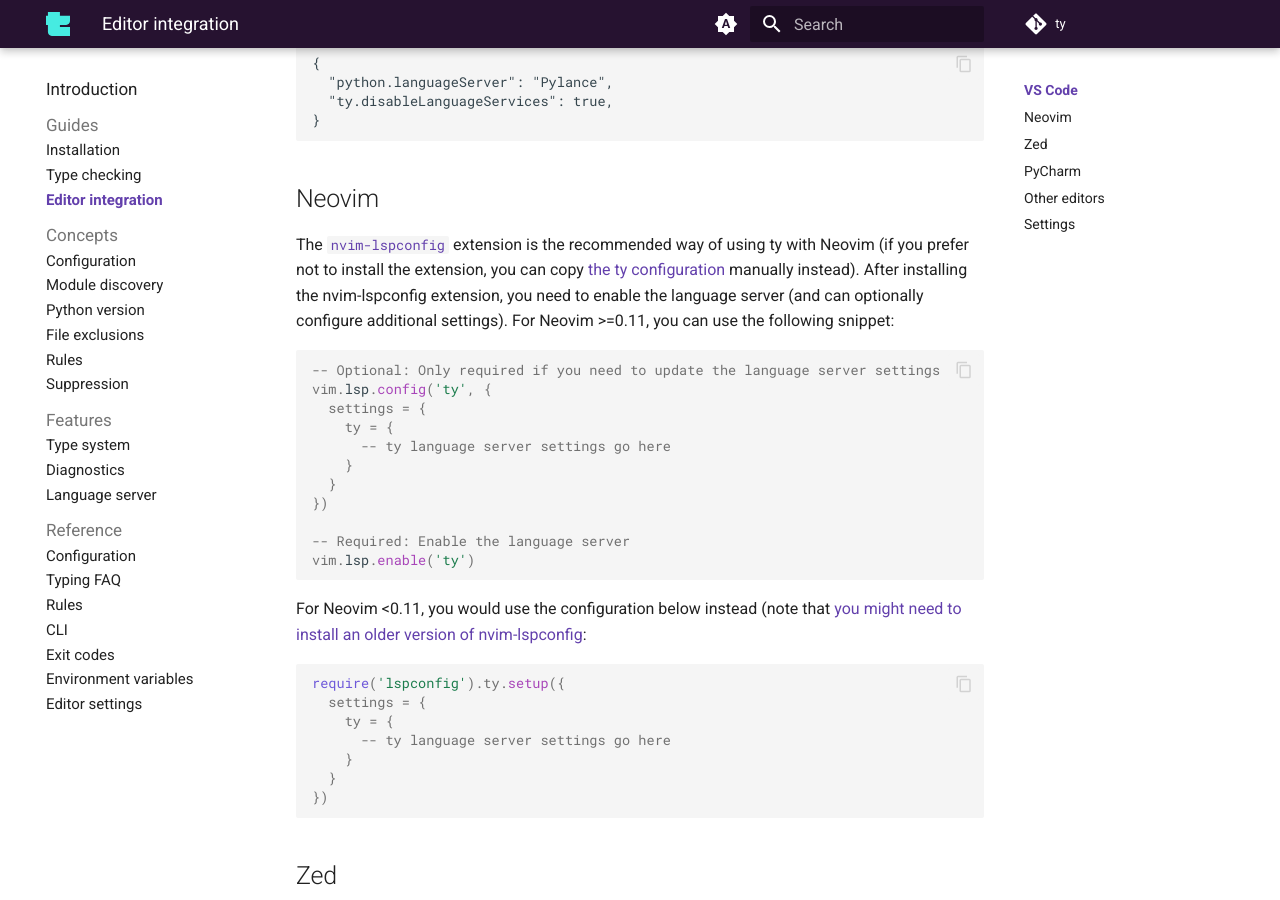
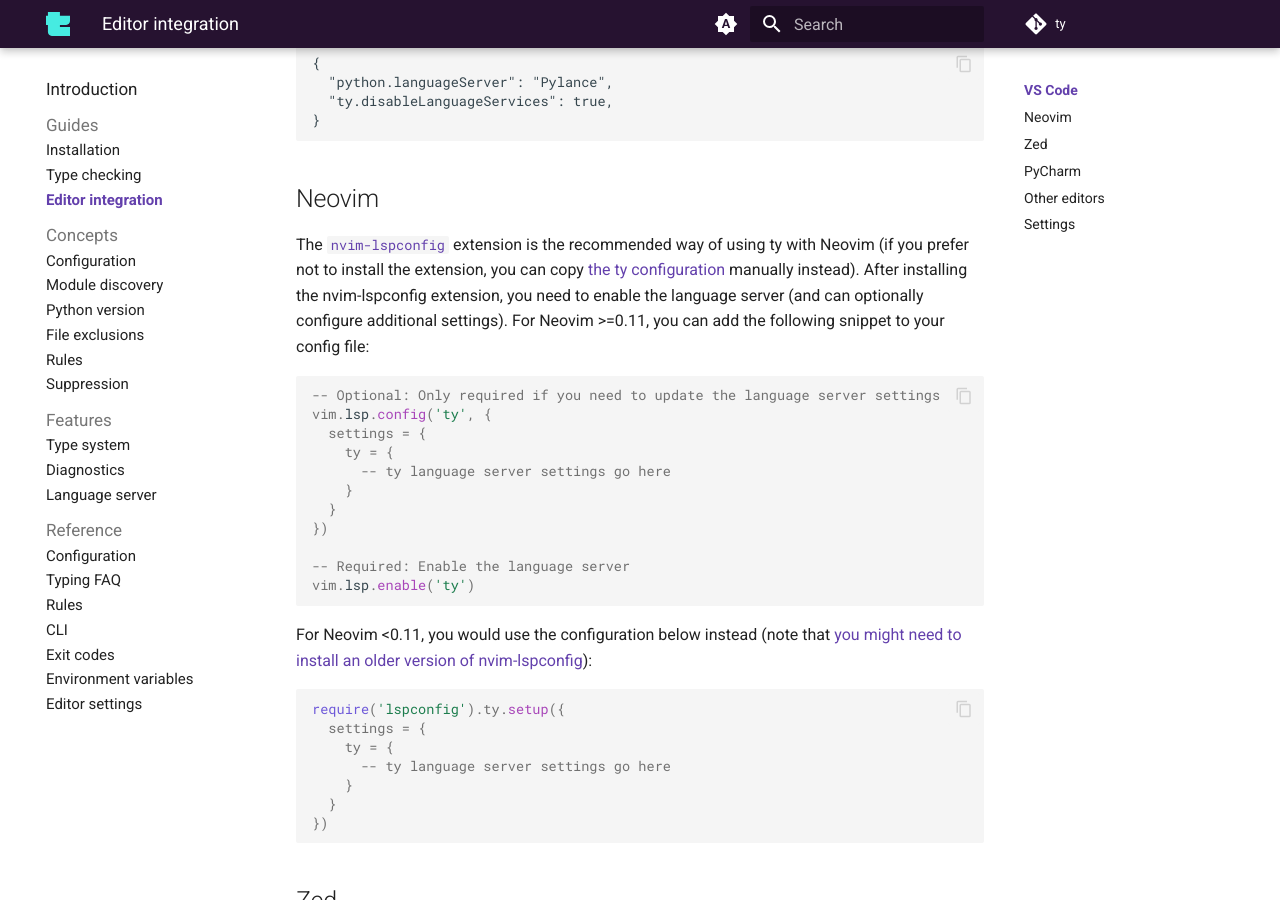
Before and after one commit to astral-sh/ty, an MkDocs documentation site: the page built from docs/editors.md, in a window 1280 px wide and 900 px high, scrolled down 603 px. Built offline with MkDocs 1.6.1 and Material for MkDocs 9.7.7, drawn with Linux system fonts in a browser that asks for light colours; comment, search, counter and statistics services are not loaded.

Commit message:
Fix typo

````diff
--- a/docs/editors.md
+++ b/docs/editors.md
@@ -37,7 +37,7 @@
 you can copy [the ty configuration](https://github.com/neovim/nvim-lspconfig/blob/master/lsp/ty.lua)
 manually instead). After installing the nvim-lspconfig extension, you need to enable
 the language server (and can optionally configure additional settings). For Neovim >=0.11,
-you can use the following snippet:
+you can add the following snippet to your config file:
 
 ```lua
 -- Optional: Only required if you need to update the language server settings
@@ -54,7 +54,7 @@
 ```
 
 For Neovim <0.11, you would use the configuration below instead (note that [you might need
-to install an older version of nvim-lspconfig](https://github.com/neovim/nvim-lspconfig?tab=readme-ov-file#important-%EF%B8%8F):
+to install an older version of nvim-lspconfig](https://github.com/neovim/nvim-lspconfig?tab=readme-ov-file#important-%EF%B8%8F)):
 
 ```lua
 require('lspconfig').ty.setup({
````
